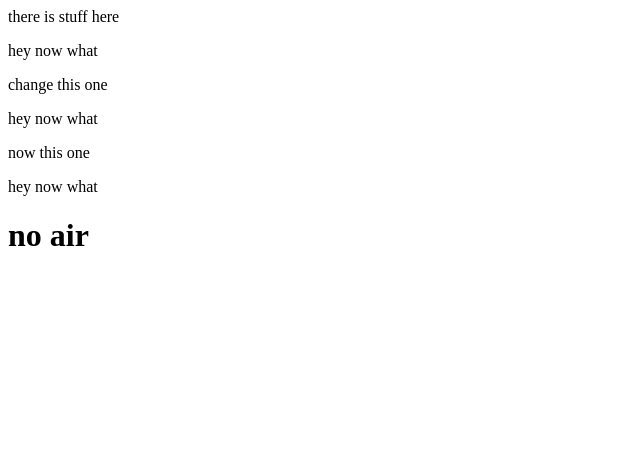
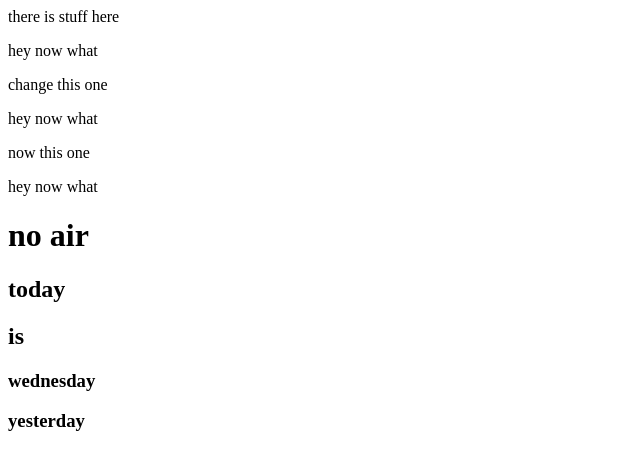
Before and after one commit to rhondakremer/git-destroy, a plain HTML site: page index.html in a window 1280 px wide. Shown: the whole page, without its empty margins (0-640 px from the left). Drawn offline with Linux system fonts and the light colour scheme.

Commit message:
index update AKA mastering the squash

```diff
--- a/index.html
+++ b/index.html
@@ -14,5 +14,9 @@
     <p>now this one</p>
     <p>hey now what</p>
     <h1>no air</h1>
+    <h2>today</h2>
+    <h2>is</h2>
+    <h3>wednesday</h3>
+    <h3>yesterday</h3>
 </body>
 </html>
```
